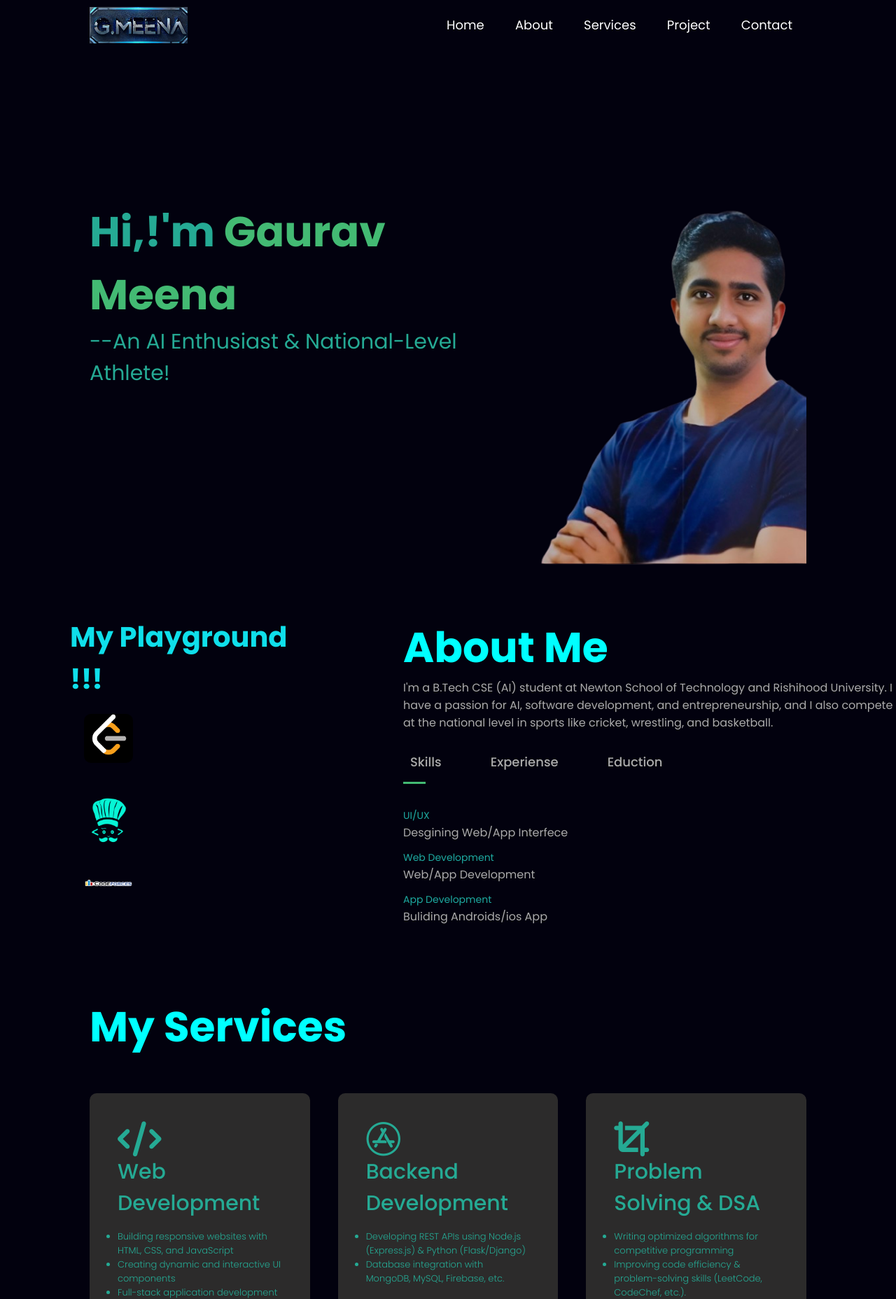
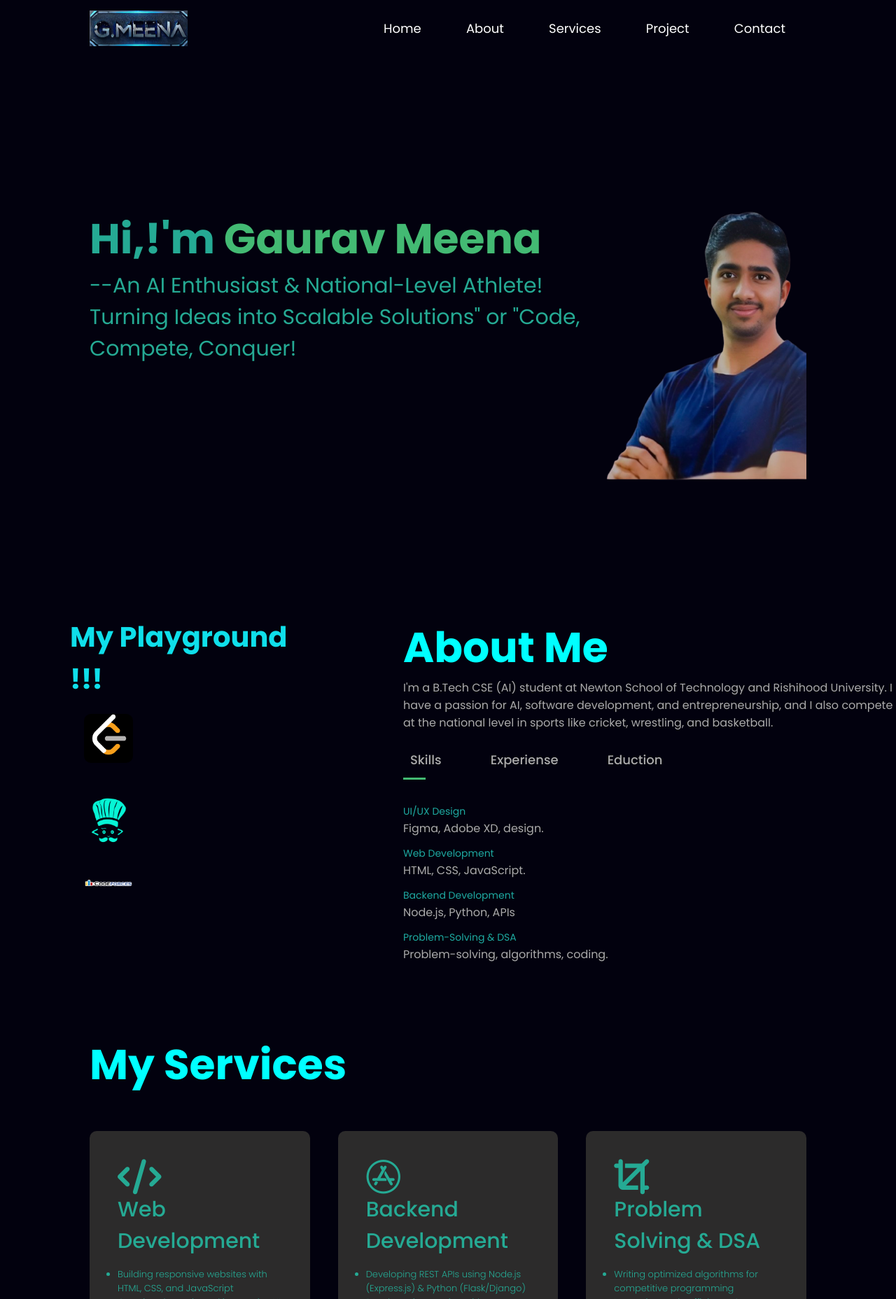
Before and after one commit to Gaurav-meena95/G.Meena_Portfolio, a plain HTML site: page index.html in a window 1280 px wide. Shown: the top 1856 px of the page at 70% size. Drawn offline with Linux system fonts and the light colour scheme.

Commit message:
its done almost

```diff
--- a/index.css
+++ b/index.css
@@ -38,6 +38,12 @@ nav ul li{
     display: inline-block;
     list-style: none;
     margin: 10px 20px;
+    padding: 7px 10px;
+    border-radius: 8px;
+    transition: background 0.6s;
+}
+nav ul li:hover{
+    background: #063936;
 }
 nav ul li a{
     color: #fff;
@@ -127,10 +133,11 @@ nav ul li a:hover::after{
     cursor: pointer;
     font-weight: 500;
     position: relative;
-    padding: 10px;
+    padding: 7px 10px;
+    transition: background 0.5s;
 }
 .tab-links:hover{
-    background: #3d3c3c;
+    background: #063936;
     border-radius: 5px;
 }
 .tab-links::after{
@@ -357,6 +364,11 @@ form input,form textarea{
     color: #fff;
     border-radius: 10px;
 
+
+}
+form input:hover,form textarea:hover{
+    border: 2px solid #f00813 ;
+
 }
 form .btn_cv{
     padding: 14px 60px;
--- a/index.html
+++ b/index.html
@@ -29,6 +29,7 @@
                 <div>
                     <h1>Hi,!'m <span>Gaurav Meena</span></h1>
                     <p> --An AI Enthusiast & National-Level Athlete!</p>
+                    <p>Turning Ideas into Scalable Solutions" or "Code, Compete, Conquer!</p>
                 </div>
                 <div class="my-img">
                     <img src="IMages/Image_14-02-25_at_8.51_PM-removebg-preview.png" alt="">
@@ -60,23 +61,24 @@
                     </div>
                     <div class="tab-contents active-tab" id="Skills">
                         <ul>
-                            <li> <span>UI/UX</span><br>Desgining Web/App Interfece</li>
-                            <li> <span>Web Development</span><br> Web/App Development</li>
-                            <li> <span>App Development</span><br>Buliding Androids/ios App</li>
+                            <li> <span>UI/UX Design</span><br> Figma, Adobe XD, design.</li>
+                            <li> <span>Web Development</span><br>HTML, CSS, JavaScript.</li>
+                            <li> <span>Backend Development</span><br>Node.js, Python, APIs</li>
+                            <li> <span>Problem-Solving & DSA</span><br>Problem-solving, algorithms, coding.</li>
                         </ul>
                     </div>
                     <div class="tab-contents" id="Experiense">
                         <ul>
-                            <li> <span>SAmsung</span><br>Desgining Web/App Interfece</li>
-                            <li> <span>INtern</span><br> Web/App Development</li>
-                            <li> <span>GAME hackthon</span><br>Buliding Androids/ios App</li>
+                            <li> <span>National Athlete </span><br>Desgining Web/App Interfece</li>
+                            <li> <span>Freelancer</span><br> Web development & UI/UX design.</li>
+                            <li> <span>GAME hackthon</span><br>Buliding scratch Games</li>
                         </ul>
                     </div>
                     <div class="tab-contents" id="Eduction">
                         <ul>
-                            <li> <span>2010-2016</span><br>Schooling</li>
-                            <li> <span>2016-2023</span><br> Jnv's</li>
-                            <li> <span>2024-2028....</span><br>Collegs</li>
+                            <li> <span> Schooling</span><br> Completed from JNVs.</li>
+                            <li> <span> B.Tech CSE (AI)-></span><br> Newton School of Technology.</li>
+                            <li> <span>Competitive Programming</span><br>LeetCode, CodeChef, CodeForces.</li>
                         </ul>
                     </div>
                 </div>
```
